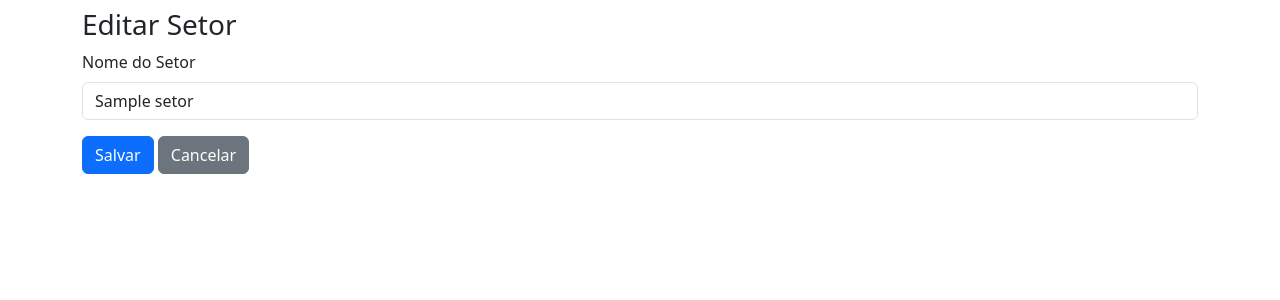
After one commit to mateusbosquetti/EspacoDoCoordenadorFlask, a Flask app: page /edit_setor/1 in a window 1280 px wide. The commit adds this page. Shown: the top 300 px of the page. Run offline with Flask 3, Linux system fonts and the light colour scheme; tables that the repository leaves empty hold one stand-in row (values such as "Sample post").

Commit message:
delete e edit

```diff
--- /dev/null
+++ b/app/templates/edit_setor.html
@@ -0,0 +1,15 @@
+{% extends 'base.html' %}
+
+{% block content %}
+    <div class="container">
+        <h3>Editar Setor</h3>
+        <form method="post">
+            <div class="mb-3">
+                <label for="nome" class="form-label">Nome do Setor</label>
+                <input type="text" class="form-control" id="nome" name="nome" value="{{ setor.nome }}" required>
+            </div>
+            <button type="submit" class="btn btn-primary">Salvar</button>
+            <a href="{{ url_for('homepage') }}" class="btn btn-secondary">Cancelar</a>
+        </form>
+    </div>
+{% endblock %}
--- a/app/view.py
+++ b/app/view.py
@@ -101,3 +101,19 @@ def suporte():
         return redirect(url_for('suporte'))
 
     return render_template('suporte.html')
+
+@app.route('/delete_setor/<int:id>', methods=['POST'])
+def delete_setor(id):
+    setor = Setor.query.get_or_404(id)
+    db.session.delete(setor)
+    db.session.commit()
+    return redirect(url_for('homepage'))
+
+@app.route('/edit_setor/<int:id>', methods=['GET', 'POST'])
+def edit_setor(id):
+    setor = Setor.query.get_or_404(id)
+    if request.method == 'POST':
+        setor.nome = request.form['nome']
+        db.session.commit()
+        return redirect(url_for('homepage'))
+    return render_template('edit_setor.html', setor=setor)
```
Also changed, not shown: app/templates/contato_lista.html (+9 -10 lines), instance/database.db.
